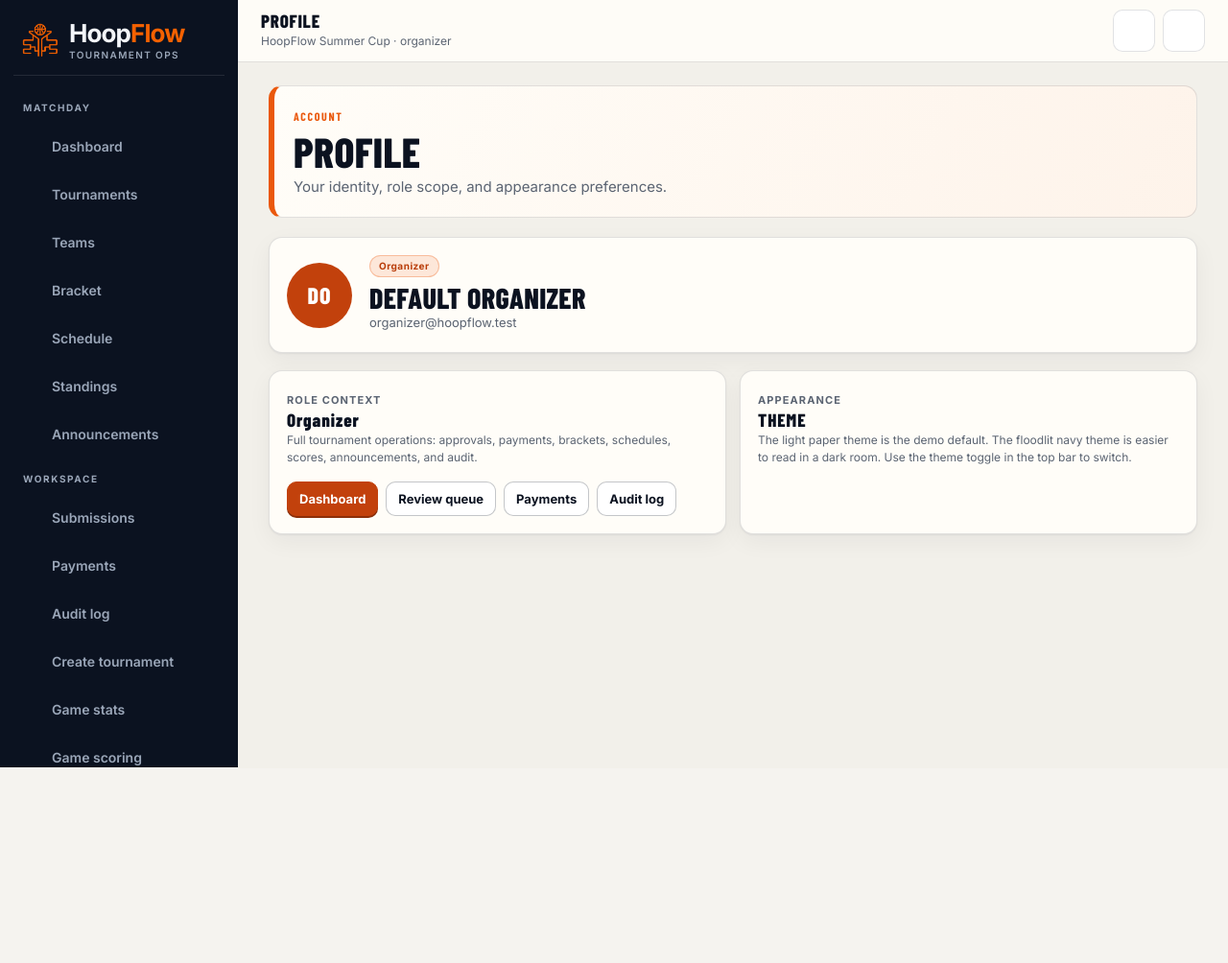
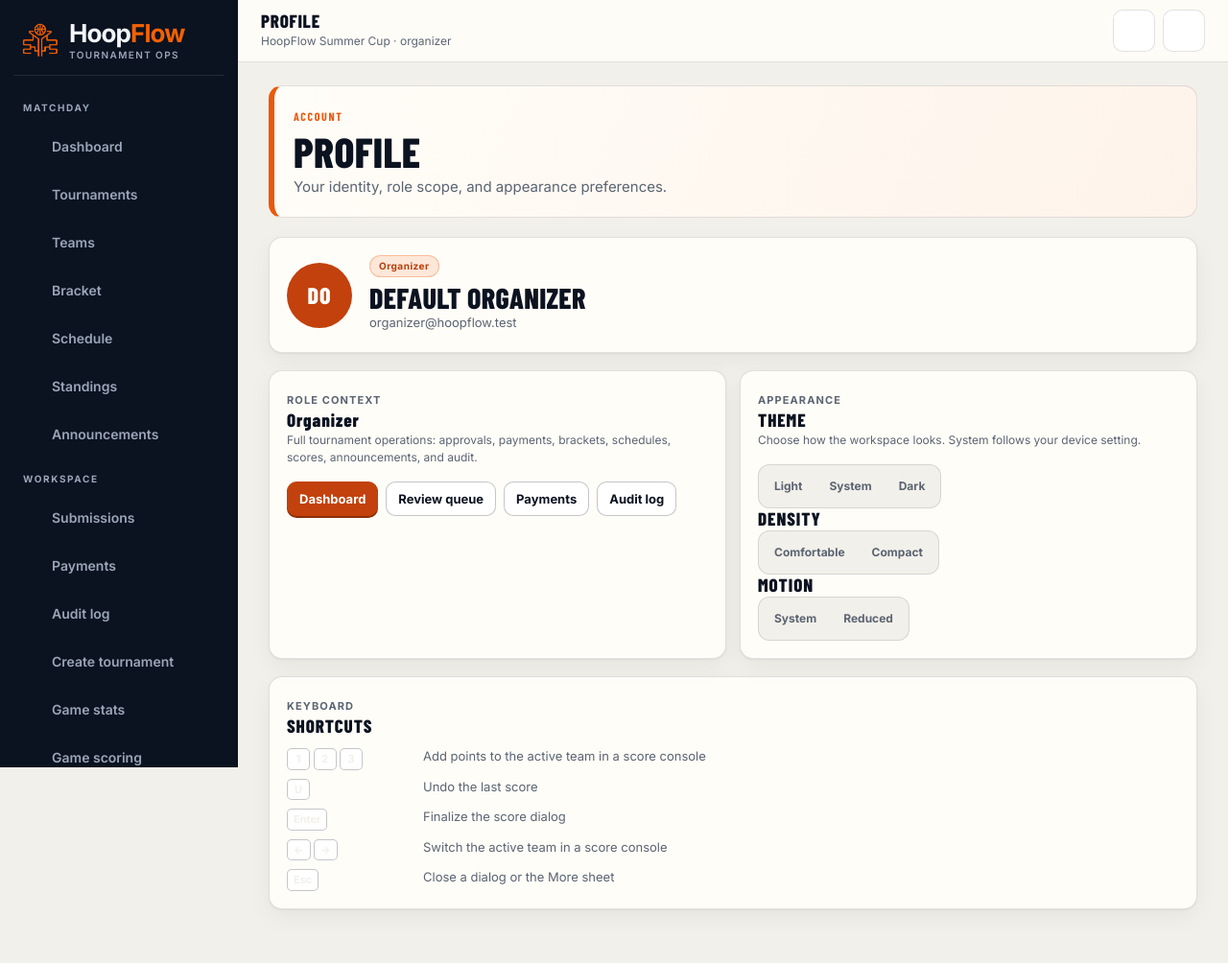
Before and after one commit to Wardikhead/HoopFlow, a Laravel app: page /profile in a window 1280 px wide. Shown: the whole page at 96% size. Before the commit the page ends 800 px from the top, so only its background shows below. Run offline with Laravel 12, Linux system fonts and the light colour scheme; a user stored in the database is signed in; data comes from the database, SQL or seed files in the repository; style sheets or scripts are compiled from the project's sources; some libraries are stand-ins or nearby versions.

Commit message:
feat: add theme, density, and motion preferences

```diff
--- a/src/resources/css/hf/_surfaces.scss
+++ b/src/resources/css/hf/_surfaces.scss
@@ -383,3 +383,19 @@
   font-weight: 700;
   letter-spacing: -0.02em;
 }
+
+.hf-shortcuts { display: grid; gap: 8px; margin: 10px 0 0; }
+.hf-shortcuts div { display: grid; grid-template-columns: 130px minmax(0, 1fr); gap: 12px; }
+.hf-shortcuts dt { margin: 0; }
+.hf-shortcuts dd { margin: 0; color: var(--hf-muted); font-size: 13px; }
+.hf-shortcuts kbd {
+  display: inline-block;
+  min-width: 24px;
+  padding: 2px 6px;
+  border: 1px solid var(--hf-border-strong);
+  border-radius: 5px;
+  background: var(--hf-surface-2);
+  font-family: var(--hf-font-body);
+  font-size: 11px;
+  text-align: center;
+}
--- a/src/resources/views/layouts/public.blade.php
+++ b/src/resources/views/layouts/public.blade.php
@@ -12,10 +12,13 @@
     <script>
         (function () {
             try {
-                var t = localStorage.getItem('hf-theme');
-                var next = (t === 'dark' || t === 'light') ? t : 'light';
-                document.documentElement.setAttribute('data-theme', next);
-                document.documentElement.style.colorScheme = next;
+                var theme = localStorage.getItem('hf-theme') || 'system';
+                var dark = theme === 'dark' || (theme === 'system' && window.matchMedia('(prefers-color-scheme: dark)').matches);
+                document.documentElement.setAttribute('data-theme', dark ? 'dark' : 'light');
+                document.documentElement.dataset.themePreference = theme;
+                document.documentElement.dataset.density = localStorage.getItem('hf-density') || 'comfortable';
+                document.documentElement.dataset.motion = localStorage.getItem('hf-motion') || 'system';
+                document.documentElement.style.colorScheme = dark ? 'dark' : 'light';
             } catch (e) {
                 document.documentElement.setAttribute('data-theme', 'light');
             }
--- a/src/resources/views/pages/profile.blade.php
+++ b/src/resources/views/pages/profile.blade.php
@@ -74,10 +74,41 @@
         </div>
     </section>
 
-    <section class="hf-card" data-testid="profile-appearance">
+    <section id="appearance" class="hf-card" data-testid="profile-appearance">
         <span class="hf-kpi-label">Appearance</span>
         <h2 class="hf-section-title hf-mt-1">Theme</h2>
-        <p class="hf-small hf-muted">The light paper theme is the demo default. The floodlit navy theme is easier to read in a dark room. Use the theme toggle in the top bar to switch.</p>
+        <p class="hf-small hf-muted">Choose how the workspace looks. System follows your device setting.</p>
+        <div class="hf-segmented" role="group" aria-label="Theme">
+            @foreach (['light' => 'Light', 'system' => 'System', 'dark' => 'Dark'] as $value => $label)
+                <button type="button" class="hf-segmented__item" data-hf-pref="theme" data-hf-value="{{ $value }}" aria-pressed="false">{{ $label }}</button>
+            @endforeach
+        </div>
+
+        <h2 class="hf-section-title hf-mt-3">Density</h2>
+        <div class="hf-segmented" role="group" aria-label="Density">
+            @foreach (['comfortable' => 'Comfortable', 'compact' => 'Compact'] as $value => $label)
+                <button type="button" class="hf-segmented__item" data-hf-pref="density" data-hf-value="{{ $value }}" aria-pressed="false">{{ $label }}</button>
+            @endforeach
+        </div>
+
+        <h2 class="hf-section-title hf-mt-3">Motion</h2>
+        <div class="hf-segmented" role="group" aria-label="Motion">
+            @foreach (['system' => 'System', 'reduced' => 'Reduced'] as $value => $label)
+                <button type="button" class="hf-segmented__item" data-hf-pref="motion" data-hf-value="{{ $value }}" aria-pressed="false">{{ $label }}</button>
+            @endforeach
+        </div>
     </section>
 </div>
+
+<section id="shortcuts" class="hf-card hf-mt-3">
+    <span class="hf-kpi-label">Keyboard</span>
+    <h2 class="hf-section-title hf-mt-1">Shortcuts</h2>
+    <dl class="hf-shortcuts">
+        <div><dt><kbd>1</kbd> <kbd>2</kbd> <kbd>3</kbd></dt><dd>Add points to the active team in a score console</dd></div>
+        <div><dt><kbd>U</kbd></dt><dd>Undo the last score</dd></div>
+        <div><dt><kbd>Enter</kbd></dt><dd>Finalize the score dialog</dd></div>
+        <div><dt><kbd>←</kbd> <kbd>→</kbd></dt><dd>Switch the active team in a score console</dd></div>
+        <div><dt><kbd>Esc</kbd></dt><dd>Close a dialog or the More sheet</dd></div>
+    </dl>
+</section>
 @endsection
```
Also changed, not shown: src/resources/js/app.js (+3 -45 lines), src/resources/js/ui/preferences.js (added, +76 -0 lines), src/resources/views/layouts/landing.blade.php (+7 -4 lines).
